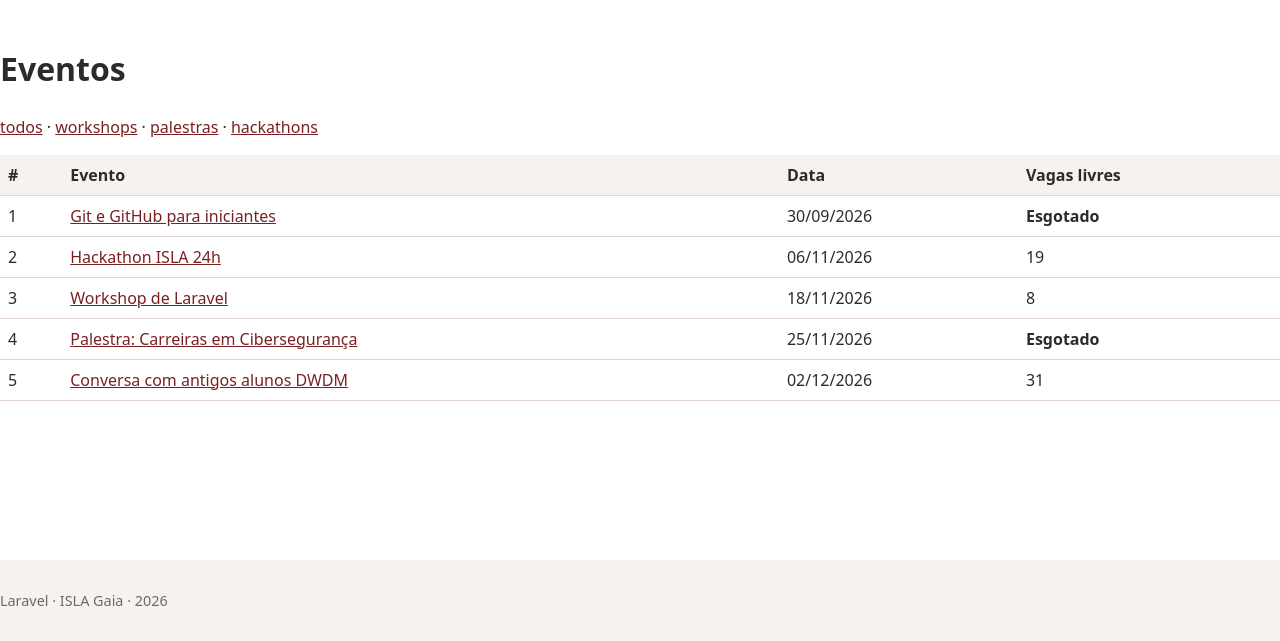
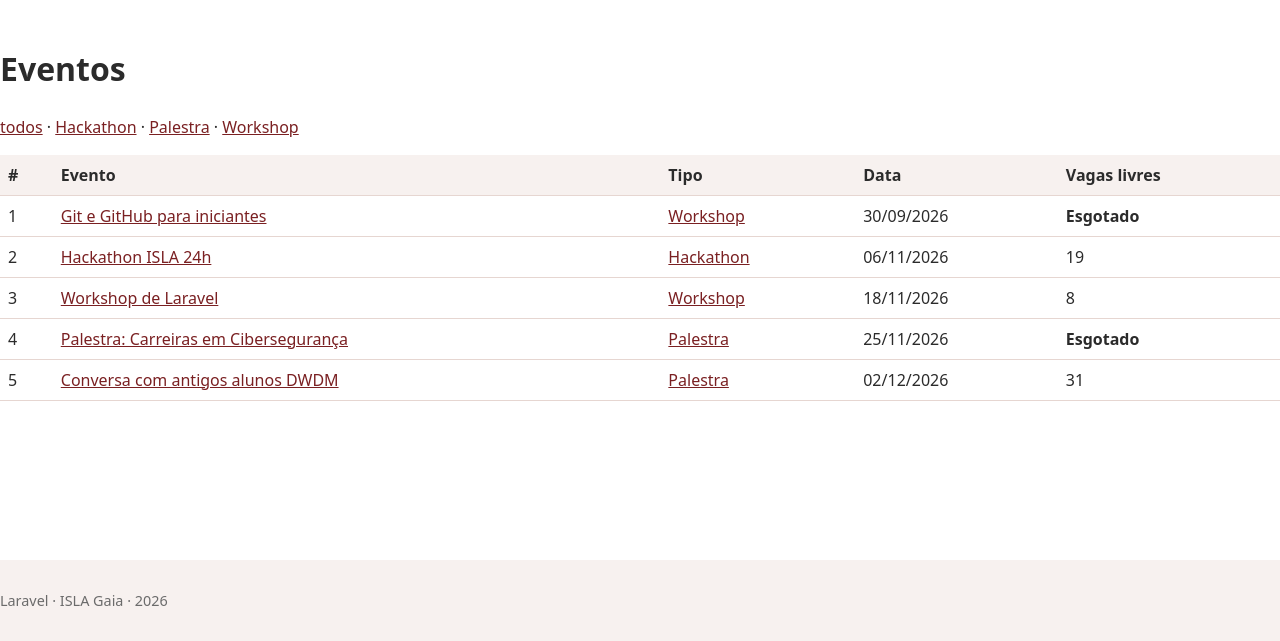
Before and after one commit to vieira0735/isla-eventos, a Laravel app: page /eventos in a window 1280 px wide. Shown: the part 56-697 px from the top of the page. Run offline with Laravel 12, Linux system fonts and the light colour scheme; data comes from the database, SQL or seed files in the repository.

Commit message:
Relação entre eventos e tipos

```diff
--- a/app/Http/Controllers/EventoController.php
+++ b/app/Http/Controllers/EventoController.php
@@ -3,8 +3,10 @@
 namespace App\Http\Controllers;
 
 use App\Models\Evento;
+use App\Models\Tipo;
 use Illuminate\Http\Request;
 use Illuminate\View\View;
+
 
 class EventoController extends Controller
 {
@@ -13,13 +15,15 @@ class EventoController extends Controller
     $tipo = $request->query('tipo');
 
     $eventos = Evento::query()
-            ->when($tipo, fn ($c) => $c->where('tipo', $tipo))
+        ->with('tipo')
+        ->when($tipo, fn ($c) => $c->whereRelation('tipo', 'slug', $tipo))
         ->orderBy('data')
         ->get();
 
     return view('eventos.index', [
         'eventos' => $eventos,
         'tipo' => $tipo,
+        'tipos' => Tipo::orderBy('nome')->get(),
     ]);
 }
 
@@ -27,4 +31,6 @@ class EventoController extends Controller
     {
         return view('eventos.show', ['evento' => $evento]);
     }
+
+
 }
--- a/app/Models/Evento.php
+++ b/app/Models/Evento.php
@@ -4,6 +4,7 @@ namespace App\Models;
 
 use Illuminate\Database\Eloquent\Attributes\Fillable;
 use Illuminate\Database\Eloquent\Model;
+use Illuminate\Database\Eloquent\Relations\BelongsTo;
 
 #[Fillable(['titulo', 'tipo_id', 'data', 'local', 'descricao', 'vagas', 'inscritos'])]
 class Evento extends Model
@@ -12,4 +13,9 @@ class Evento extends Model
     {
         return ['data' => 'date'];
     }
+
+    public function tipo(): BelongsTo
+{
+    return $this->belongsTo(Tipo::class);
 }
+}
--- a/app/Models/Tipo.php
+++ b/app/Models/Tipo.php
@@ -4,9 +4,13 @@ namespace App\Models;
 
 use Illuminate\Database\Eloquent\Attributes\Fillable;
 use Illuminate\Database\Eloquent\Model;
+use Illuminate\Database\Eloquent\Relations\HasMany;
 
 #[Fillable(['nome', 'slug'])]
 class Tipo extends Model
 {
-    //
+    public function eventos(): HasMany
+{
+    return $this->hasMany(Evento::class);
 }
+}
--- a/resources/views/components/cartao-evento.blade.php
+++ b/resources/views/components/cartao-evento.blade.php
@@ -1,9 +1,11 @@
 @props(['evento'])
 
 <article {{ $attributes->merge(['class' => 'cartao']) }}>
-    <span class="etiqueta etiqueta-{{ $evento->tipo }}">{{ ucfirst($evento->tipo) }}</span>
+    <span class="etiqueta etiqueta-{{ $evento->tipo->slug }}">
+        <a href="{{ route('tipos.show', $evento->tipo) }}">{{ $evento->tipo->nome }}</a>
+    </span>
     <h3>
-        <a href="{{ route('eventos.show', $evento->id) }}">{{ $evento->titulo }}</a>
+        <a href="{{ route('eventos.show', $evento) }}">{{ $evento->titulo }}</a>
     </h3>
     <p>{{ $evento->data->format('d/m/Y') }} · {{ $evento->local }}</p>
 </article>
--- a/resources/views/eventos/index.blade.php
+++ b/resources/views/eventos/index.blade.php
@@ -3,13 +3,13 @@
 @section('titulo', 'Eventos')
 
 @section('conteudo')
-    <h1>Eventos @if (!empty($tipo)) ({{ $tipo }}) @endif</h1>
+    <h1>Eventos @if ($tipo) ({{ $tipo }}) @endif</h1>
 
     <p>
-        <a href="{{ route('eventos.index') }}">todos</a> ·
-        <a href="{{ route('eventos.index', ['tipo' => 'workshop']) }}">workshops</a> ·
-        <a href="{{ route('eventos.index', ['tipo' => 'palestra']) }}">palestras</a> ·
-        <a href="{{ route('eventos.index', ['tipo' => 'hackathon']) }}">hackathons</a>
+        <a href="{{ route('eventos.index') }}">todos</a>
+        @foreach ($tipos as $t)
+            · <a href="{{ route('eventos.index', ['tipo' => $t->slug]) }}">{{ $t->nome }}</a>
+        @endforeach
     </p>
 
     @if ($eventos->isEmpty())
@@ -18,13 +18,14 @@
 
     <table>
         <thead>
-            <tr><th>#</th><th>Evento</th><th>Data</th><th>Vagas livres</th></tr>
+            <tr><th>#</th><th>Evento</th><th>Tipo</th><th>Data</th><th>Vagas livres</th></tr>
         </thead>
         <tbody>
             @foreach ($eventos as $evento)
                 <tr>
                     <td>{{ $loop->iteration }}</td>
-                    <td><a href="{{ route('eventos.show', $evento->id) }}">{{ $evento->titulo }}</a></td>
+                    <td><a href="{{ route('eventos.show', $evento) }}">{{ $evento->titulo }}</a></td>
+                    <td><a href="{{ route('tipos.show', $evento->tipo) }}">{{ $evento->tipo->nome }}</a></td>
                     <td>{{ $evento->data->format('d/m/Y') }}</td>
                     <td>
                         @if ($evento->inscritos >= $evento->vagas)
--- a/resources/views/eventos/show.blade.php
+++ b/resources/views/eventos/show.blade.php
@@ -8,11 +8,11 @@
     @endif
 
     <h1>{{ $evento->titulo }}</h1>
-    <p>Tipo: {{ $evento->tipo }}</p>
+    <p>Tipo: <a href="{{ route('tipos.show', $evento->tipo) }}">{{ $evento->tipo->nome }}</a></p>
     <p>Data: {{ $evento->data->format('d/m/Y') }}</p>
     <p>Local: {{ $evento->local }}</p>
     <p>Inscritos: {{ $evento->inscritos }} de {{ $evento->vagas }}</p>
-    @if (!empty($evento->descricao))
+    @if ($evento->descricao)
         <p>{{ $evento->descricao }}</p>
     @endif
     <p><a href="{{ route('eventos.index') }}">Voltar aos eventos</a></p>
--- a/routes/web.php
+++ b/routes/web.php
@@ -3,12 +3,14 @@
 use App\Http\Controllers\EventoController;
 use App\Http\Controllers\InicioController;
 use Illuminate\Support\Facades\Route;
+use App\Http\Controllers\TipoController;
 
 Route::get('/', [InicioController::class, 'index'])->name('inicio');
 Route::get('/eventos', [EventoController::class, 'index'])->name('eventos.index');
 Route::get('/eventos/{evento}', [EventoController::class, 'show'])
     ->whereNumber('evento')
     ->name('eventos.show');
+Route::get('/tipos/{tipo:slug}', [TipoController::class, 'show'])->name('tipos.show');
 
 Route::fallback(function () {
     return response()->view('errors.404', [], 404);
```
Also changed, not shown: app/Http/Controllers/InicioController.php (+6 -1 lines), app/Http/Controllers/TipoController.php (added, +17 -0 lines), resources/views/inicio.blade.php (+12 -1 lines), resources/views/tipos/show.blade.php (added, +17 -0 lines). Lines whose indentation alone changed are shown as unchanged.
